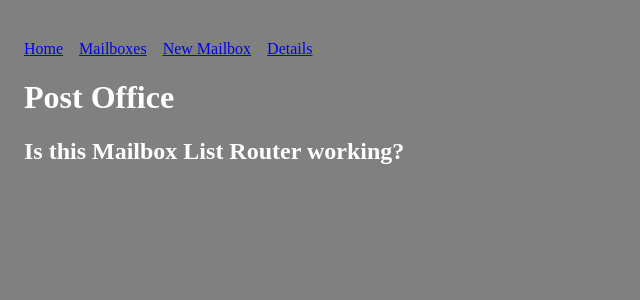
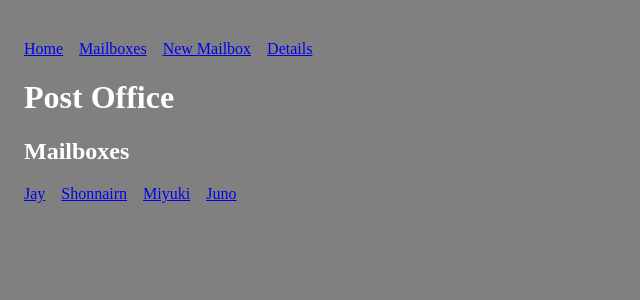
Before and after one commit to PedroCr05/React-Router-DOM-HWRK, a React (Vite) app: page /mailboxes in a window 1280 px wide. Shown: the top 300 px of the page, without its empty margins (0-640 px from the left). Built offline with nearby package versions, Linux system fonts and the light colour scheme.

Commit message:
Alright, mailbox list has been mapped out.

```diff
--- a/src/App.jsx
+++ b/src/App.jsx
@@ -34,7 +34,10 @@ const App = () => {
           path="/mailbox-details"
           element={<MailboxDetails mailboxes={mailboxes} />}
         />
-        <Route path="/mailboxes" element={<MailboxList />} />
+        <Route
+          path="/mailboxes"
+          element={<MailboxList mailboxes={mailboxes} />}
+        />
         <Route path="/new-mailbox" element={<MailboxForm />} />
         <Route
           path="/*"
--- a/src/components/MailboxList.jsx
+++ b/src/components/MailboxList.jsx
@@ -1,7 +1,18 @@
-const MailboxList = () => {
+import { Link } from "react-router-dom";
+
+const MailboxList = ({ mailboxes }) => {
   return (
     <>
-      <h2>Is this Mailbox List Router working?</h2>
+      <h2>Mailboxes</h2>
+      <ul>
+        {mailboxes.map((currentMailbox) => (
+          <li key={currentMailbox.boxHolder}>
+            <Link to={`/mailboxes/${currentMailbox._id}`}>
+              {currentMailbox.boxHolder}
+            </Link>
+          </li>
+        ))}
+      </ul>
     </>
   );
 };
```
